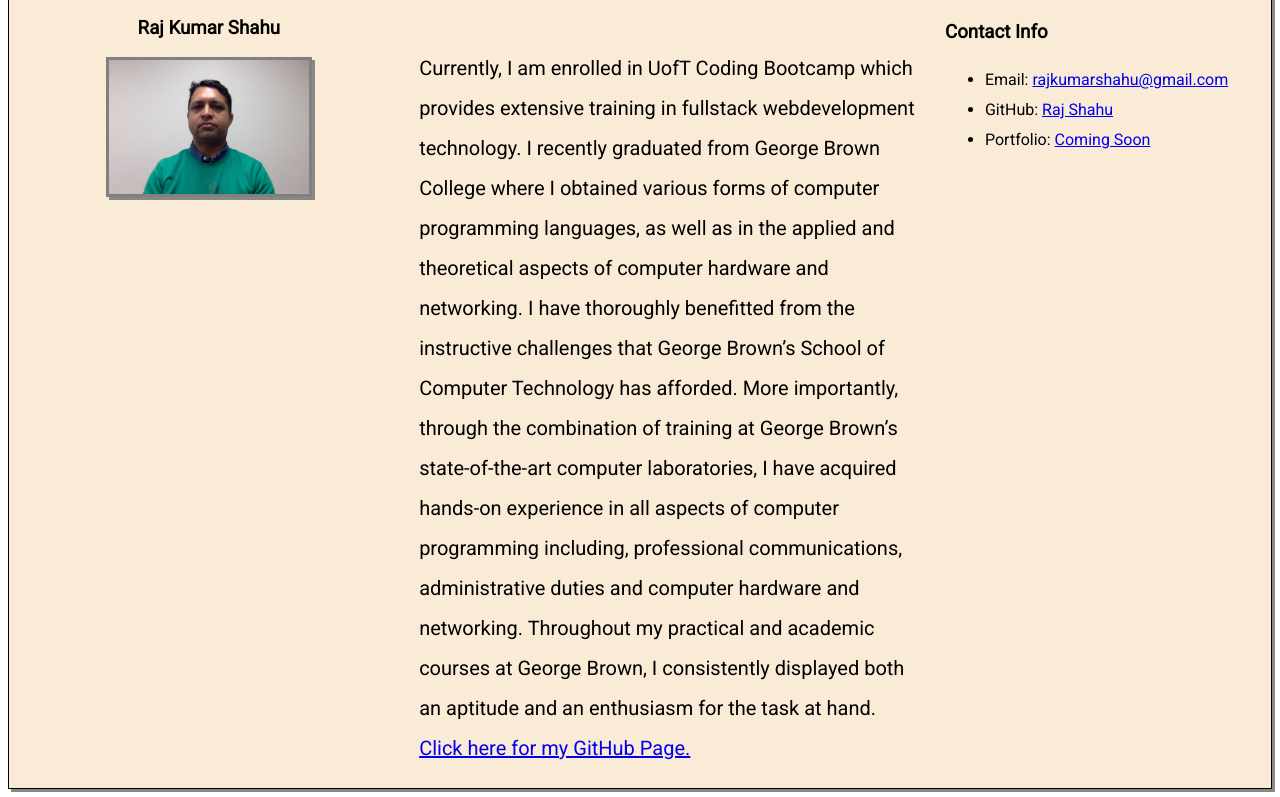
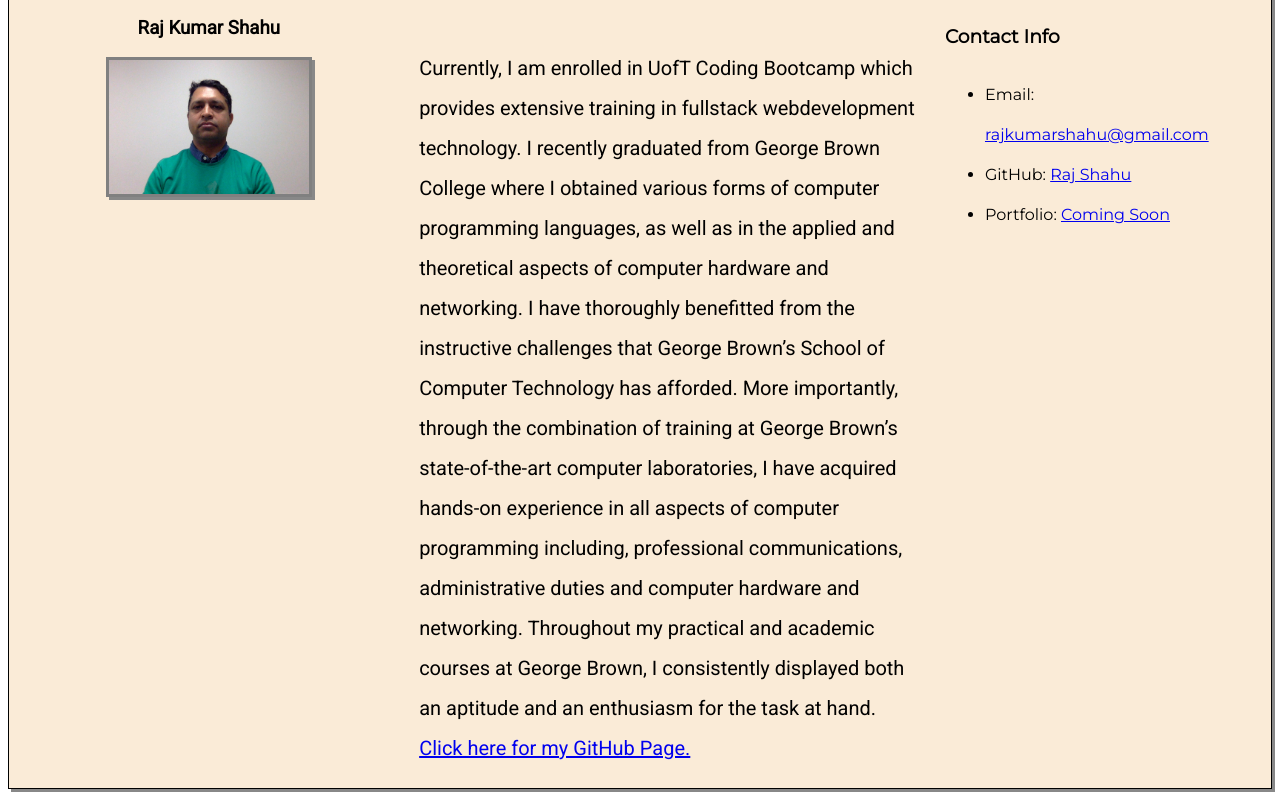
Before and after one commit to rajkumarshahu/day-2, a plain HTML site: page index.html in a window 1280 px wide. Shown: the part 69-866 px from the top of the page. Drawn offline with Linux system fonts and the light colour scheme.

Commit message:
roboto and monserrate together

```diff
--- a/index.html
+++ b/index.html
@@ -34,12 +34,13 @@
         line-height: 40px;
 
         font-size: 20px;
-        font-weight: 500;
+        font-weight: 200;
       }
 
       .col-3{
         width: 25%;
-        line-height: 30px;
+        line-height: 40px;
+        font-family:'Montserrat', sans-serif;
 
       }
 
```
